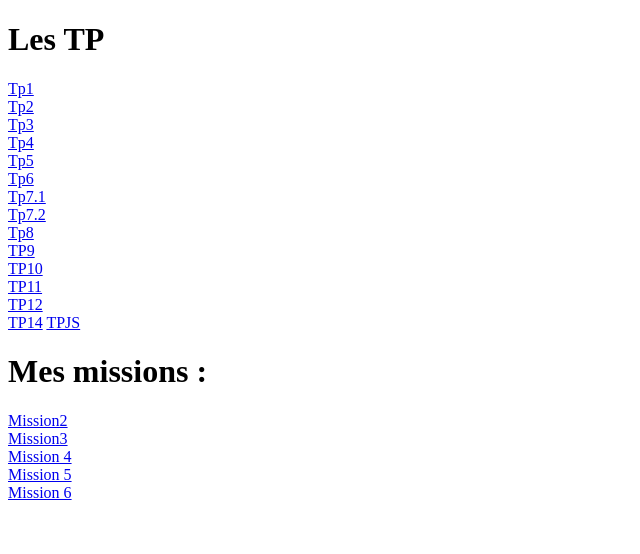
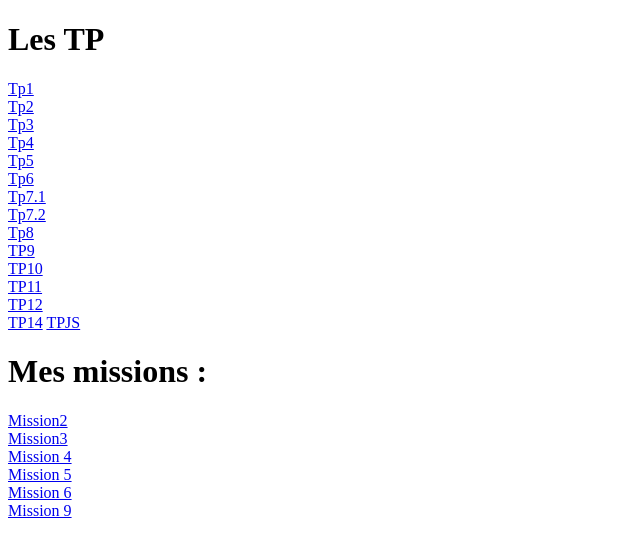
Before and after one commit to erww9un/TP, a plain HTML site: page index.html in a window 1280 px wide. Shown: the whole page, without its empty margins (0-640 px from the left). Drawn offline with Linux system fonts and the light colour scheme.

Commit message:
Update index.html

```diff
--- a/index.html
+++ b/index.html
@@ -45,6 +45,8 @@
 <a href="cv.html">Mission 5 </a>
 <br>
 <a href="m6.html">Mission 6 </a>
+<br>
+<a href="quiz.html">Mission 9 </a>
 
 </body>
 </html>
```
